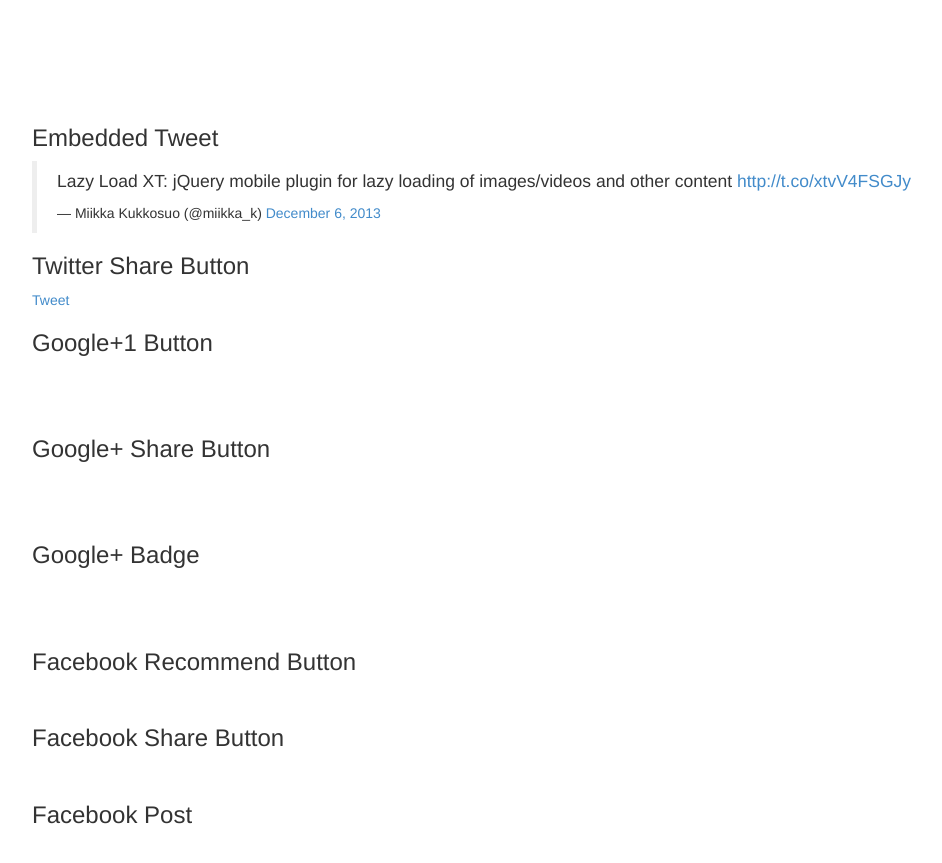
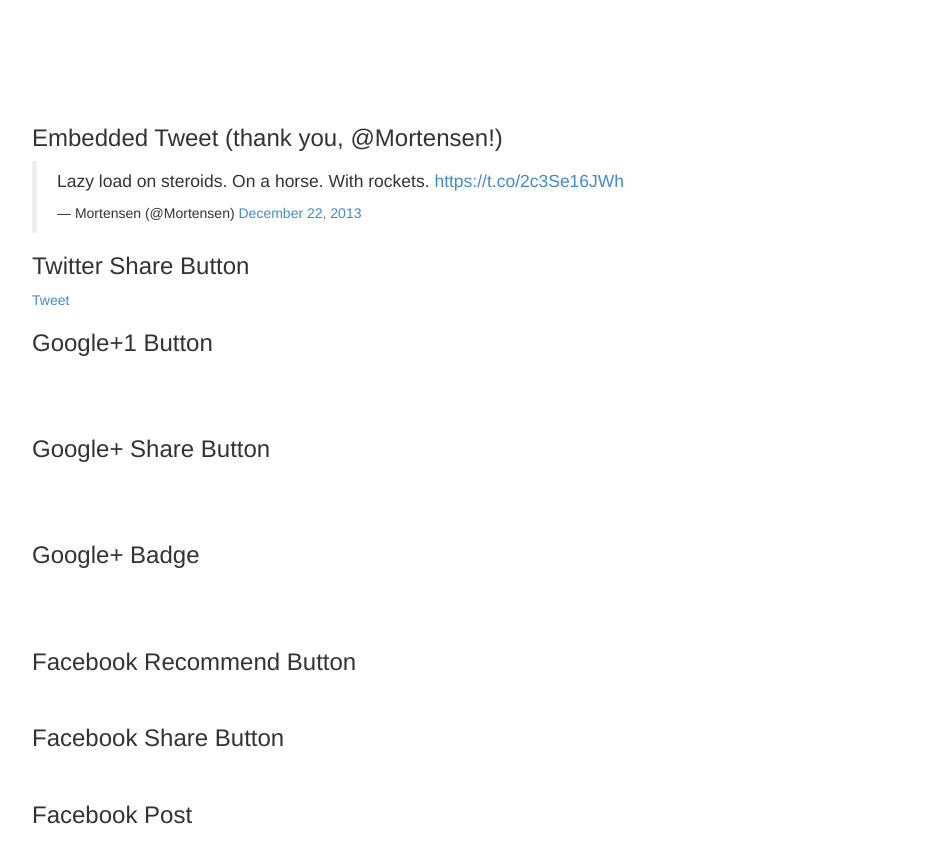
Before and after one commit to ressio/lazy-load-xt, a website: page demo/widget.htm in a window 1280 px wide. Shown: the part 1140-2003 px from the top of the page, without its empty margins (38-980 px from the left). Drawn offline with Linux system fonts and the light colour scheme.

Commit message:
change embedded tweet example

```diff
--- a/demo/widget.htm
+++ b/demo/widget.htm
@@ -40,9 +40,9 @@
     <p>Note: some widgets don't work with file:// protocol.</p>
     <div class="placeholder">Scroll down to widgets...</div>
 
-    <h3>Embedded Tweet</h3>
+    <h3>Embedded Tweet (thank you, @Mortensen!)</h3>
     <div>
-        <blockquote data-lazy-widget="twitter_1" class="twitter-tweet" lang="en"><p>Lazy Load XT: jQuery mobile plugin for lazy loading of images/videos and other content <a href="http://t.co/xtvV4FSGJy">http://t.co/xtvV4FSGJy</a></p>&mdash; Miikka Kukkosuo (@miikka_k) <a href="https://twitter.com/miikka_k/statuses/409051409506897921">December 6, 2013</a></blockquote>
+        <blockquote data-lazy-widget="twitter_1" class="twitter-tweet" lang="en"><p>Lazy load on steroids. On a horse. With rockets. <a href="https://t.co/2c3Se16JWh">https://t.co/2c3Se16JWh</a></p>&mdash; Mortensen (@Mortensen) <a href="https://twitter.com/Mortensen/statuses/414832111661887488">December 22, 2013</a></blockquote>
         <div id="twitter_1"><!--
         <script async src="//platform.twitter.com/widgets.js" charset="utf-8"></script>
         --></div>
```
